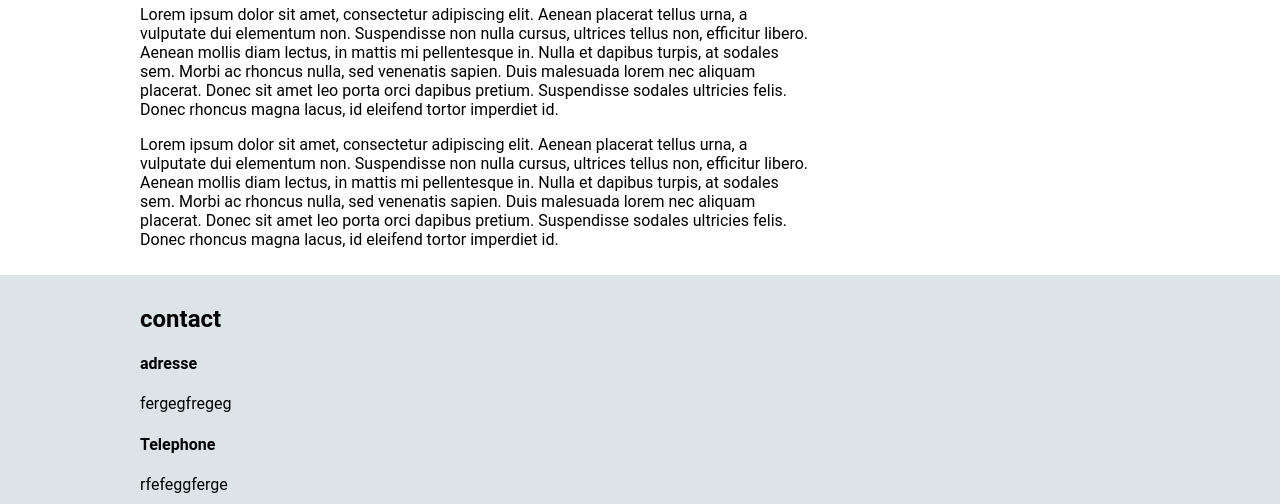
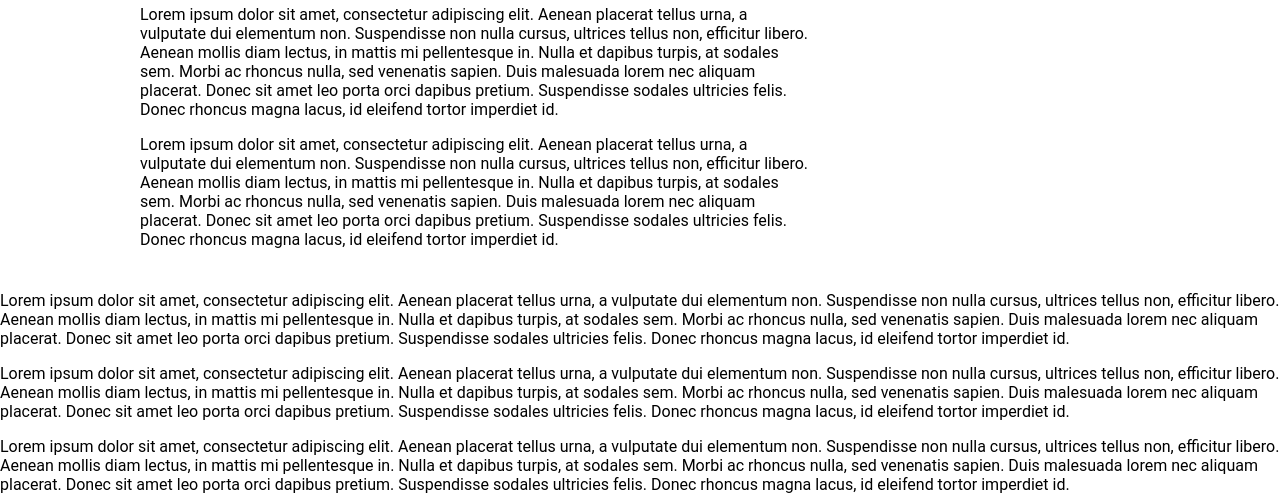
Before and after one commit to david-minatchy/iscope, a plain HTML site: page index.html in a window 1280 px wide. Shown: the part 830-1334 px from the top of the page. Drawn offline with Linux system fonts and the light colour scheme.

Commit message:
ajout de texte

```diff
--- a/index.html
+++ b/index.html
@@ -66,6 +66,24 @@
                     </aside>
                 </div>
             </div>
+            <p>Lorem ipsum dolor sit amet, consectetur adipiscing elit. Aenean placerat tellus urna, a vulputate dui elementum non.
+                Suspendisse non nulla cursus, ultrices tellus non, efficitur libero. Aenean mollis diam lectus, in mattis mi pellentesque in.
+                Nulla et dapibus turpis, at sodales sem. Morbi ac rhoncus nulla, sed venenatis sapien. Duis malesuada lorem nec aliquam placerat.
+                Donec sit amet leo porta orci dapibus pretium. Suspendisse sodales ultricies felis. Donec rhoncus magna lacus,
+                id eleifend tortor imperdiet id.
+            </p>
+            <p>Lorem ipsum dolor sit amet, consectetur adipiscing elit. Aenean placerat tellus urna, a vulputate dui elementum non.
+                Suspendisse non nulla cursus, ultrices tellus non, efficitur libero. Aenean mollis diam lectus, in mattis mi pellentesque in.
+                Nulla et dapibus turpis, at sodales sem. Morbi ac rhoncus nulla, sed venenatis sapien. Duis malesuada lorem nec aliquam placerat.
+                Donec sit amet leo porta orci dapibus pretium. Suspendisse sodales ultricies felis. Donec rhoncus magna lacus,
+                id eleifend tortor imperdiet id.
+            </p>
+            <p>Lorem ipsum dolor sit amet, consectetur adipiscing elit. Aenean placerat tellus urna, a vulputate dui elementum non.
+                Suspendisse non nulla cursus, ultrices tellus non, efficitur libero. Aenean mollis diam lectus, in mattis mi pellentesque in.
+                Nulla et dapibus turpis, at sodales sem. Morbi ac rhoncus nulla, sed venenatis sapien. Duis malesuada lorem nec aliquam placerat.
+                Donec sit amet leo porta orci dapibus pretium. Suspendisse sodales ultricies felis. Donec rhoncus magna lacus,
+                id eleifend tortor imperdiet id.
+            </p>
         </main>
         <footer class="footer">
             <div class="container">
```
